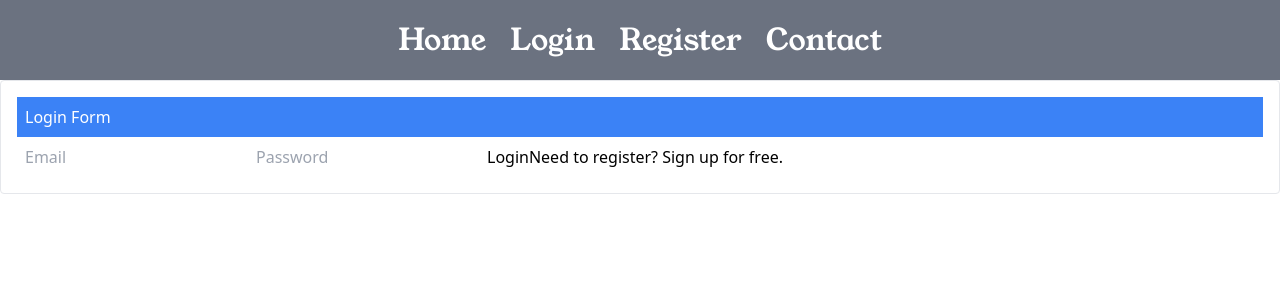
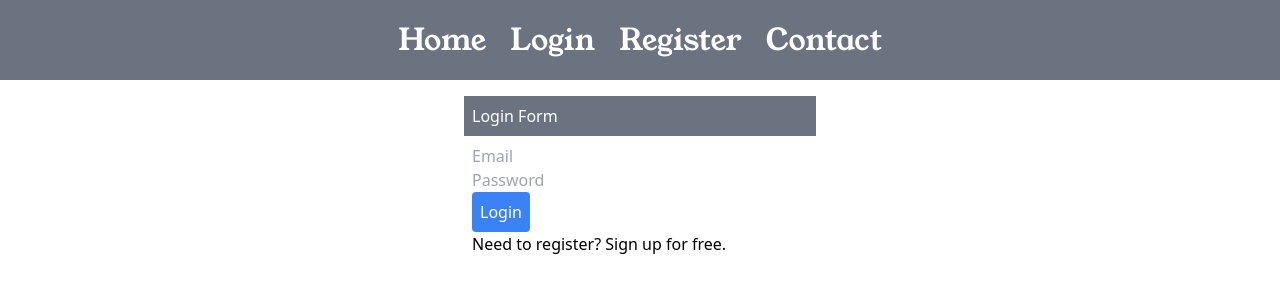
Before and after one commit to Music-Discovery-Web-App/music-discovery, a React (Vite) app in the folder client/: page /login in a window 1280 px wide. Shown: the top 300 px of the page. Built offline with nearby package versions, Linux system fonts and the light colour scheme.

Commit message:
Added generic button component

```diff
--- /dev/null
+++ b/client/src/shared/components/Button.tsx
@@ -0,0 +1,25 @@
+import React from "react"
+
+interface ButtonProps {
+  text: string
+  onClick: () => void
+  className?: string
+}
+
+const Button: React.FC<ButtonProps> = ({
+  text,
+  onClick,
+  className,
+}) => {
+  const buttonClasses = `bg-blue-500 text-white p-2 rounded ${className || ""}`
+
+  return (
+    <div>
+      <button className={buttonClasses} onClick={onClick}>
+        {text}
+      </button>
+    </div>
+  )
+}
+
+export default Button
--- a/client/src/shared/components/Card.tsx
+++ b/client/src/shared/components/Card.tsx
@@ -10,11 +10,17 @@ const Card: React.FC<CardProps> = ({ title, children, className }) => {
   const cardClasses = `card ${className || ""}`
 
   return (
-    <div className={`p-4 border rounded ${cardClasses}`}>
-      <div className="card-header bg-blue-500 text-white p-2">
-        <h2>{title}</h2>
+    <div className="flex items-start justify-center h-screen">
+      <div className={`w-full max-w-sm p-4 ${cardClasses}`}>
+        <div className="card-header bg-gray-500 text-white p-2">
+          <h2>{title}</h2>
+        </div>
+        <div className="card-body p-2">
+          <div className="flex items-start justify-center">
+            {children}
+          </div>
+        </div>
       </div>
-      <div className="card-body p-2">{children}</div>
     </div>
   )
 }
--- a/client/src/views/Home/Home.tsx
+++ b/client/src/views/Home/Home.tsx
@@ -1,4 +1,4 @@
-import React from 'react'
+// import React from 'react'
 
 const Home = () => {
   return (
--- a/client/src/views/Login/components/LoginForm.tsx
+++ b/client/src/views/Login/components/LoginForm.tsx
@@ -2,6 +2,7 @@ import React, { useState } from "react"
 import { ToastContainer, toast } from "react-toastify"
 import { useNavigate } from "react-router-dom"
 import axios from "axios"
+import SubmitButton from "../../../shared/components/Button"
 import "react-toastify/dist/ReactToastify.css"
 
 interface LoginFormProps {
@@ -61,7 +62,7 @@ const LoginForm: React.FC<LoginFormProps> = ({
         value={password}
         onChange={(e) => setPassword(e.target.value)}
       />
-      <button onClick={handleLogin}>Login</button>
+      <SubmitButton text="Login" onClick={handleLogin} />
       <button onClick={routeChange}>Need to register? Sign up for free.</button>
       <ToastContainer />
     </div>
--- a/client/src/views/Register/components/RegistrationForm.tsx
+++ b/client/src/views/Register/components/RegistrationForm.tsx
@@ -2,6 +2,7 @@ import React, { useState } from "react"
 import { ToastContainer, toast } from "react-toastify"
 import { useNavigate } from "react-router-dom"
 import axios from "axios"
+import SubmitButton from "../../../shared/components/Button"
 import "react-toastify/dist/ReactToastify.css"
 
 interface RegistrationFormProps {
@@ -58,12 +59,14 @@ const RegistrationForm: React.FC<RegistrationFormProps> = ({
 
   return (
     <div>
+      <div>
         <input
           type="first_name"
           placeholder="First Name"
           value={first_name}
           onChange={(e) => setFirstName(e.target.value)}
         />
+      </div>
       <input
         type="last_name"
         placeholder="Last Name"
@@ -82,10 +85,8 @@ const RegistrationForm: React.FC<RegistrationFormProps> = ({
         value={password}
         onChange={(e) => setPassword(e.target.value)}
       />
-      <button onClick={handleRegistration}>Register</button>
-      <button onClick={routeChange}>
-        Already have an account? Log in here.
-      </button>
+      <SubmitButton text="Register" onClick={handleRegistration} />
+      <button onClick={routeChange}>Already have an account? Log in here.</button>
       <ToastContainer />
     </div>
   )
```
Lines whose indentation alone changed are shown as unchanged.
